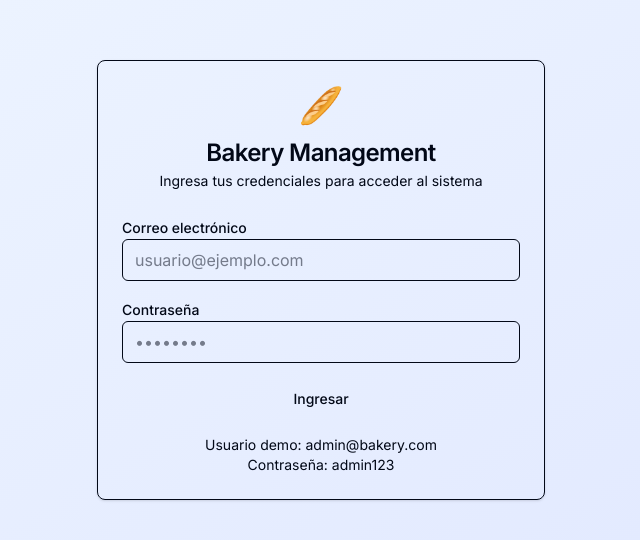
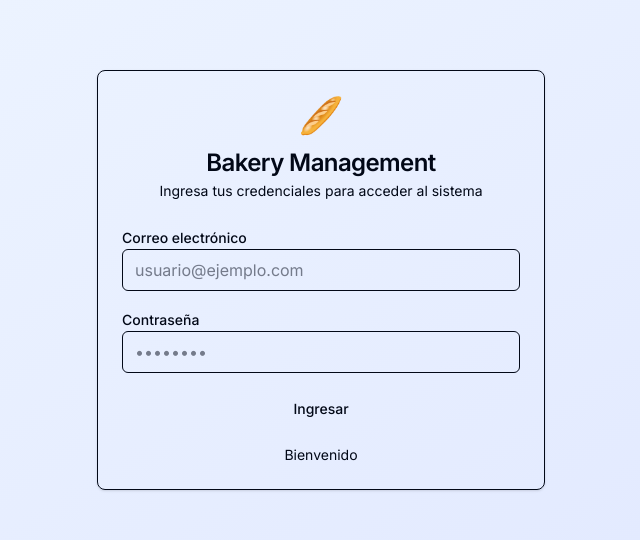
Before and after one commit to SebastianAndrePacheco/bakery-mgmt, a Next.js app: page /auth/login in a window 1280 px wide. Shown: the part 120-660 px from the top of the page, without its empty margins (319-959 px from the left). Built offline with nearby package versions, Linux system fonts and the light colour scheme; no server answers.

Commit message:
fix: login updated

```diff
--- a/app/auth/login/page.tsx
+++ b/app/auth/login/page.tsx
@@ -97,8 +97,8 @@ export default function LoginPage() {
         </form>
 
         <div className="mt-4 text-center text-sm text-muted-foreground">
-          <p>Usuario demo: admin@bakery.com</p>
-          <p>Contraseña: admin123</p>
+          <p>Bienvenido</p>
+          <p></p>
         </div>
       </CardContent>
     </Card>
```
